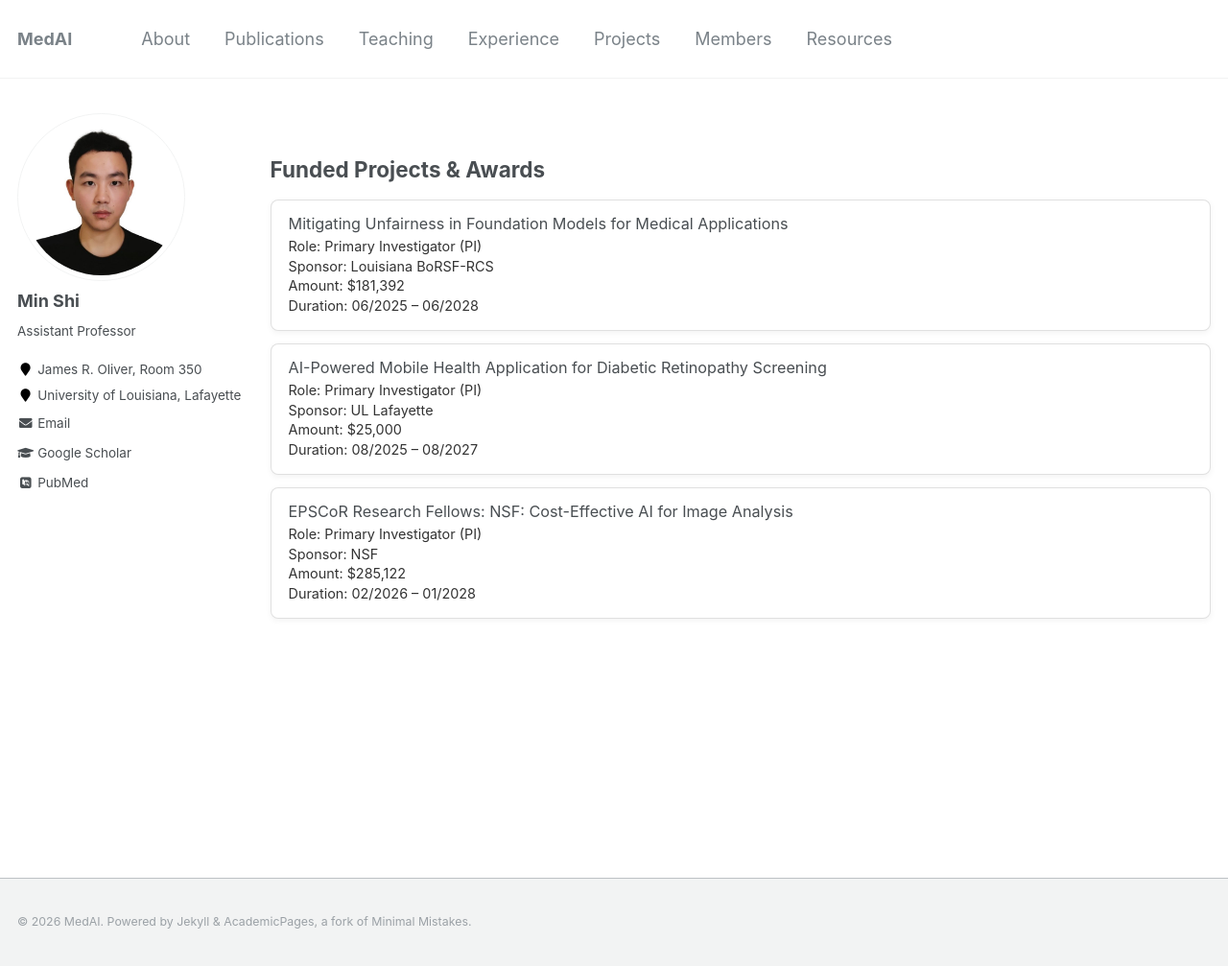
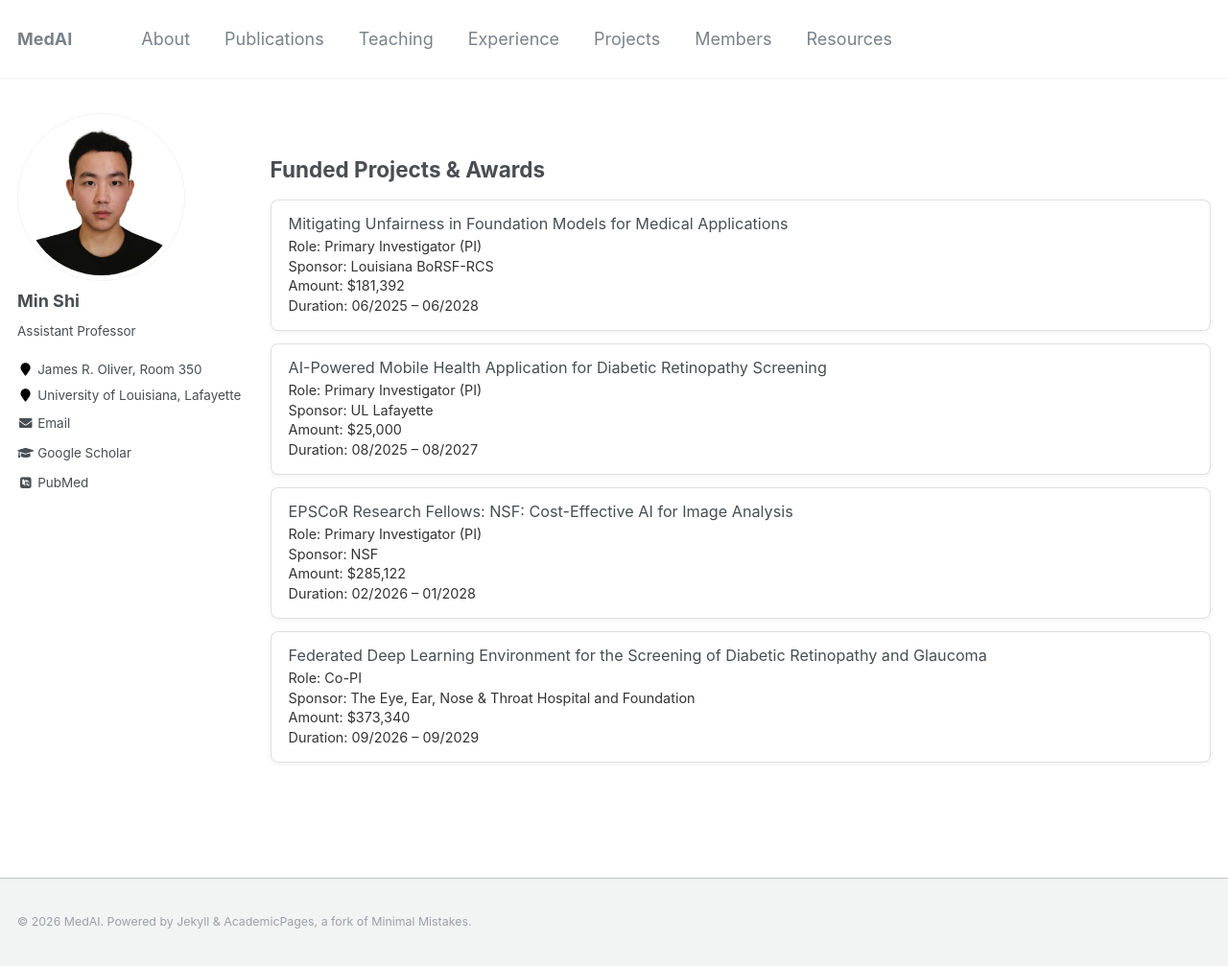
Before and after one commit to shiminxst/shiminxst.github.io, a Jekyll site: the page built from _pages/awards.md, in a window 1280 px wide and 1007 px high. Shown: the whole window at 96% size. Built offline with Jekyll 4.4.1, drawn with Linux system fonts in a browser that asks for light colours; some web fonts are replaced.

Commit message:
Update awards.md

```diff
--- a/_pages/awards.md
+++ b/_pages/awards.md
@@ -88,4 +88,14 @@ author_profile: true
       <p class="award-meta">Duration: 02/2026 – 01/2028</p>
     </div>
   </li>
+
+  <li>
+    <div class="award-card">
+      <p class="award-title">Federated Deep Learning Environment for the Screening of Diabetic Retinopathy and Glaucoma</p>
+      <p class="award-meta">Role: Co-PI</p>
+      <p class="award-meta award-sponsor">Sponsor: The Eye, Ear, Nose & Throat Hospital and Foundation</p>
+      <p class="award-meta">Amount: $373,340</p>
+      <p class="award-meta">Duration: 09/2026 – 09/2029</p>
+    </div>
+  </li>
 </ul>
```
